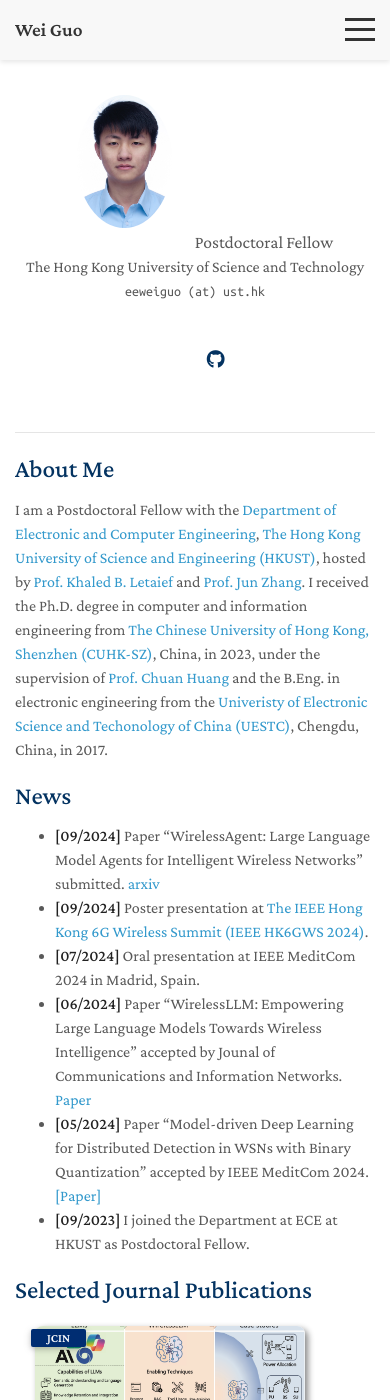
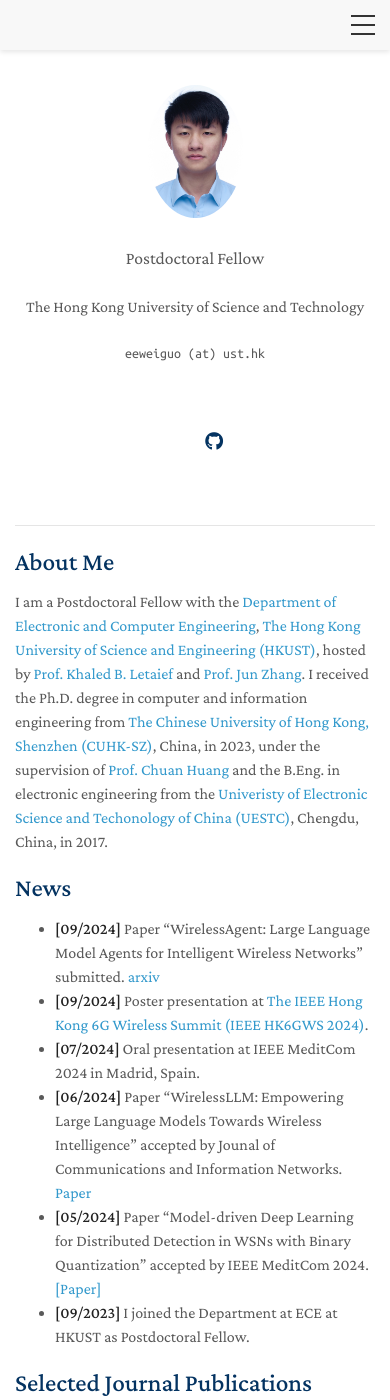
Before and after one commit to weiguo-test/weiguo-test.github.io, a Jekyll site: the page built from index.md, in a window 390 px wide and 1400 px high. Built offline with Jekyll 4.4.1, drawn with Linux system fonts in a browser that asks for light colours; a style sheet for code colours, icons or effects is not loaded; our own code applies the rules of GitHub Pages for plain Markdown files.

Commit message:
Update Navigate

```diff
--- a/_includes/navigation.html
+++ b/_includes/navigation.html
@@ -1,7 +1,7 @@
 <nav class="site-nav">
   <div class="nav-container">
     <div class="nav-logo">
-      <a href="/">{{ site.title }}</a>
+      <!-- 移除标题 -->
     </div>
     <div class="nav-toggle" id="navToggle">
       <span></span>
--- a/_layouts/homepage.html
+++ b/_layouts/homepage.html
@@ -56,6 +56,35 @@
         /* 在移动设备上隐藏重复的标题，因为已经在导航栏中显示 */
         header h1 {
           display: none;
+        }
+
+        /* 确保头像居中 */
+        .image.avatar {
+          display: block;
+          text-align: center;
+          margin: 0 auto;
+        }
+
+        .image.avatar img {
+          margin: 0 auto;
+          display: inline-block;
+        }
+
+        /* 确保所有文本都居中 */
+        .wrapper header position,
+        .wrapper header email,
+        .wrapper header autocolor,
+        .wrapper header a {
+          display: block;
+          text-align: center;
+          margin: 0 auto;
+        }
+
+        /* 社交媒体图标居中 */
+        .social-icons {
+          display: flex;
+          justify-content: center;
+          margin: 10px auto;
         }
       }
     </style>
--- a/assets/css/navigation.css
+++ b/assets/css/navigation.css
@@ -19,12 +19,13 @@
   box-sizing: border-box;
   max-width: 1200px;
   margin: 0 auto;
-  height: 60px;
+  height: 50px;
 }
 
 .nav-logo {
   font-weight: 600;
   font-size: 1.2rem;
+  width: 40px;
 }
 
 .nav-logo a {
@@ -69,15 +70,15 @@
 .nav-toggle {
   display: none;
   cursor: pointer;
-  width: 30px;
-  height: 24px;
+  width: 24px;
+  height: 20px;
   position: relative;
   z-index: 1001;
 }
 
 .nav-toggle span {
   display: block;
-  height: 3px;
+  height: 2px;
   width: 100%;
   background-color: #333;
   position: absolute;
@@ -90,16 +91,16 @@
 }
 
 .nav-toggle span:nth-child(2) {
-  top: 10px;
+  top: 9px;
 }
 
 .nav-toggle span:nth-child(3) {
-  top: 20px;
+  top: 18px;
 }
 
 .nav-toggle.active span:nth-child(1) {
   transform: rotate(45deg);
-  top: 10px;
+  top: 9px;
 }
 
 .nav-toggle.active span:nth-child(2) {
@@ -108,12 +109,12 @@
 
 .nav-toggle.active span:nth-child(3) {
   transform: rotate(-45deg);
-  top: 10px;
+  top: 9px;
 }
 
 /* 添加页面内容的上边距，为固定导航栏腾出空间 */
 .wrapper {
-  padding-top: 60px !important;
+  padding-top: 50px !important;
 }
 
 /* 夜间模式样式 */
@@ -159,7 +160,7 @@
   .nav-links {
     flex-direction: column;
     position: absolute;
-    top: 60px;
+    top: 50px;
     left: 0;
     width: 100%;
     background-color: #f8f8f8;
```
